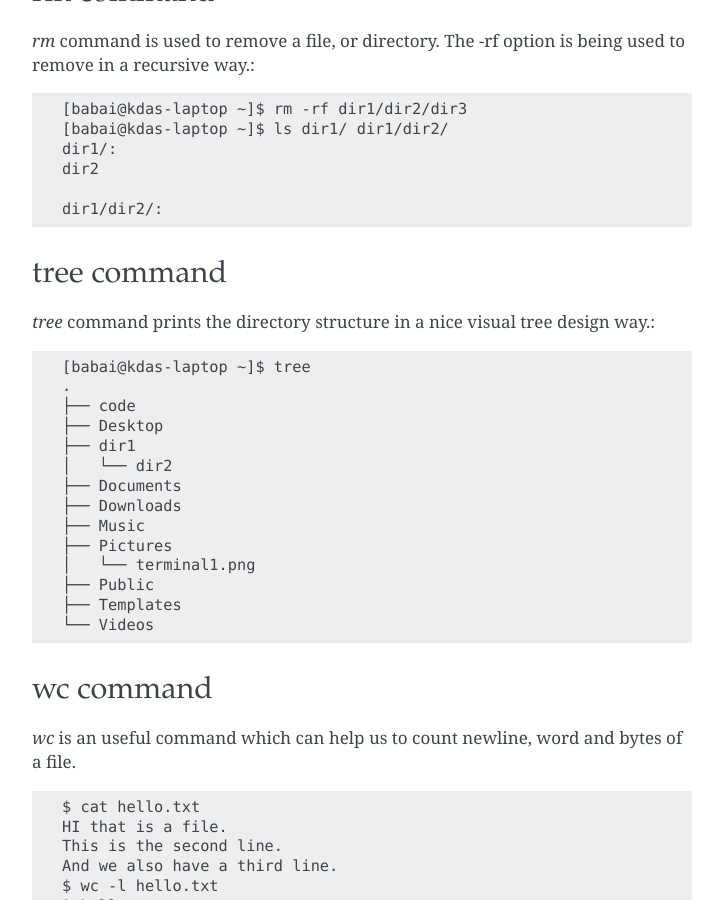
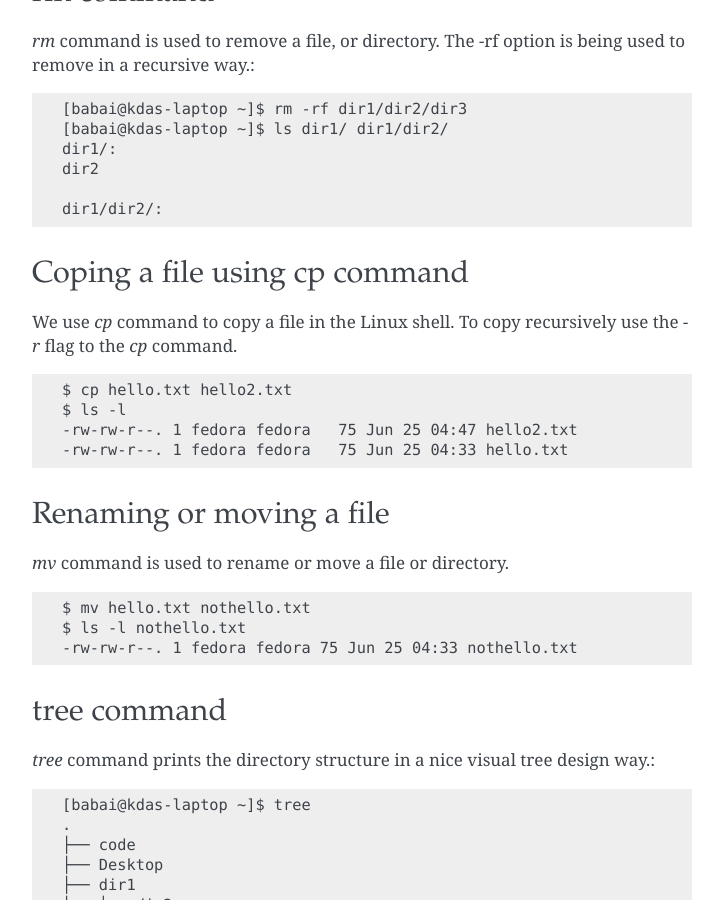
Before and after one commit to kushaldas/lym, a Sphinx documentation site: the page built from docs/startingcommands.rst, in a window 1280 px wide and 900 px high, scrolled down 3793 px. Shown: the whole window, without its empty margins (388-1111 px from the left). Built offline with Sphinx 7.4.7, drawn with Linux system fonts in a browser that asks for light colours; a script that is not in the unit is left out; some of the changed text lies outside the part shown.

Commit message:
Adds cp and mv

```diff
--- a/docs/startingcommands.rst
+++ b/docs/startingcommands.rst
@@ -176,6 +176,30 @@ rm command
 
     dir1/dir2/:
 
+Coping a file using cp command
+-------------------------------
+
+We use *cp* command to copy a file in the Linux shell. To copy recursively
+use the *-r* flag to the *cp* command.
+
+::
+
+    $ cp hello.txt hello2.txt
+    $ ls -l
+    -rw-rw-r--. 1 fedora fedora   75 Jun 25 04:47 hello2.txt
+    -rw-rw-r--. 1 fedora fedora   75 Jun 25 04:33 hello.txt
+
+Renaming or moving a file
+--------------------------
+
+*mv* command is used to rename or move a file or directory.
+
+::
+
+    $ mv hello.txt nothello.txt
+    $ ls -l nothello.txt
+    -rw-rw-r--. 1 fedora fedora 75 Jun 25 04:33 nothello.txt
+
 tree command
 -------------
 
```
